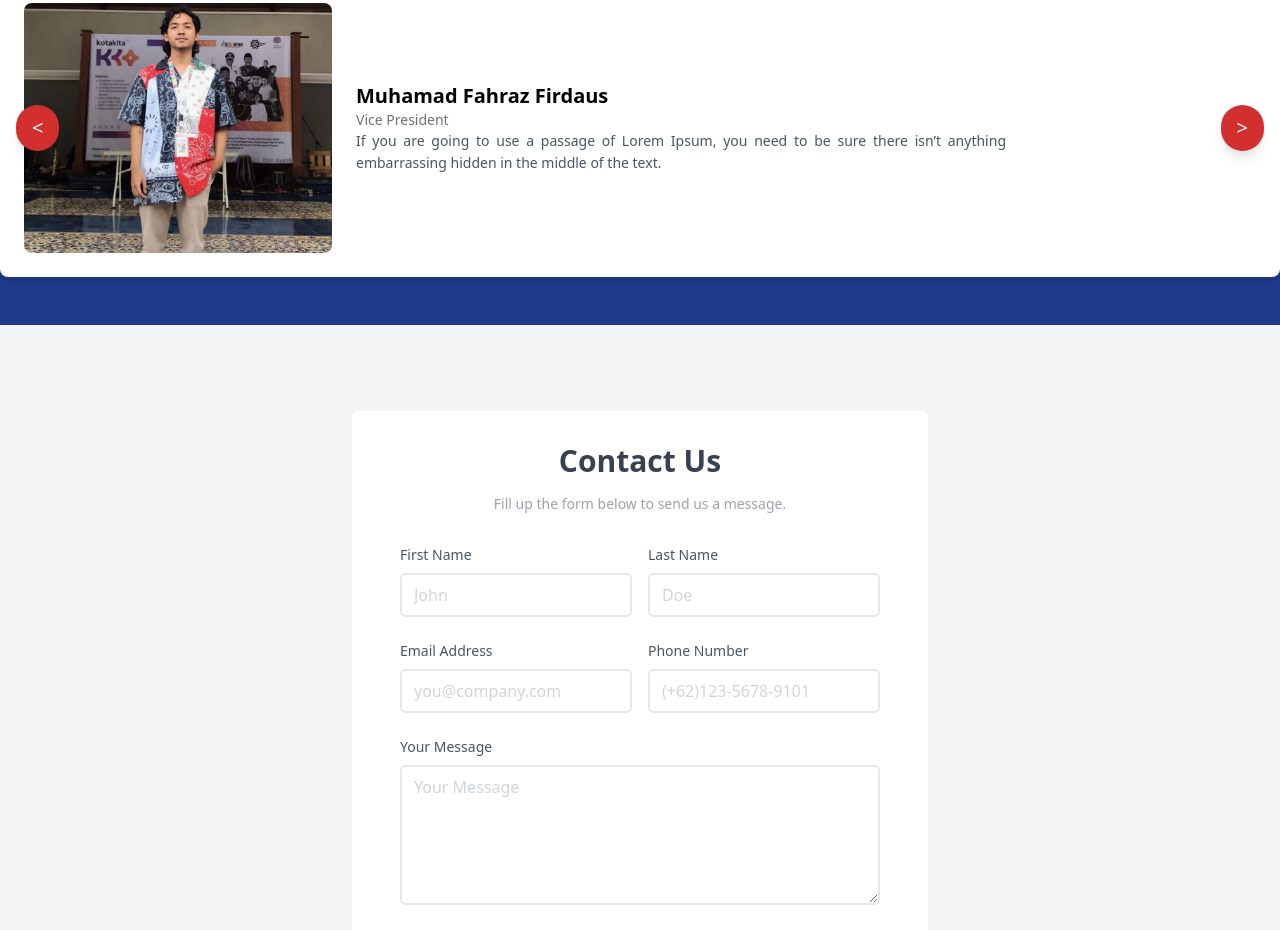
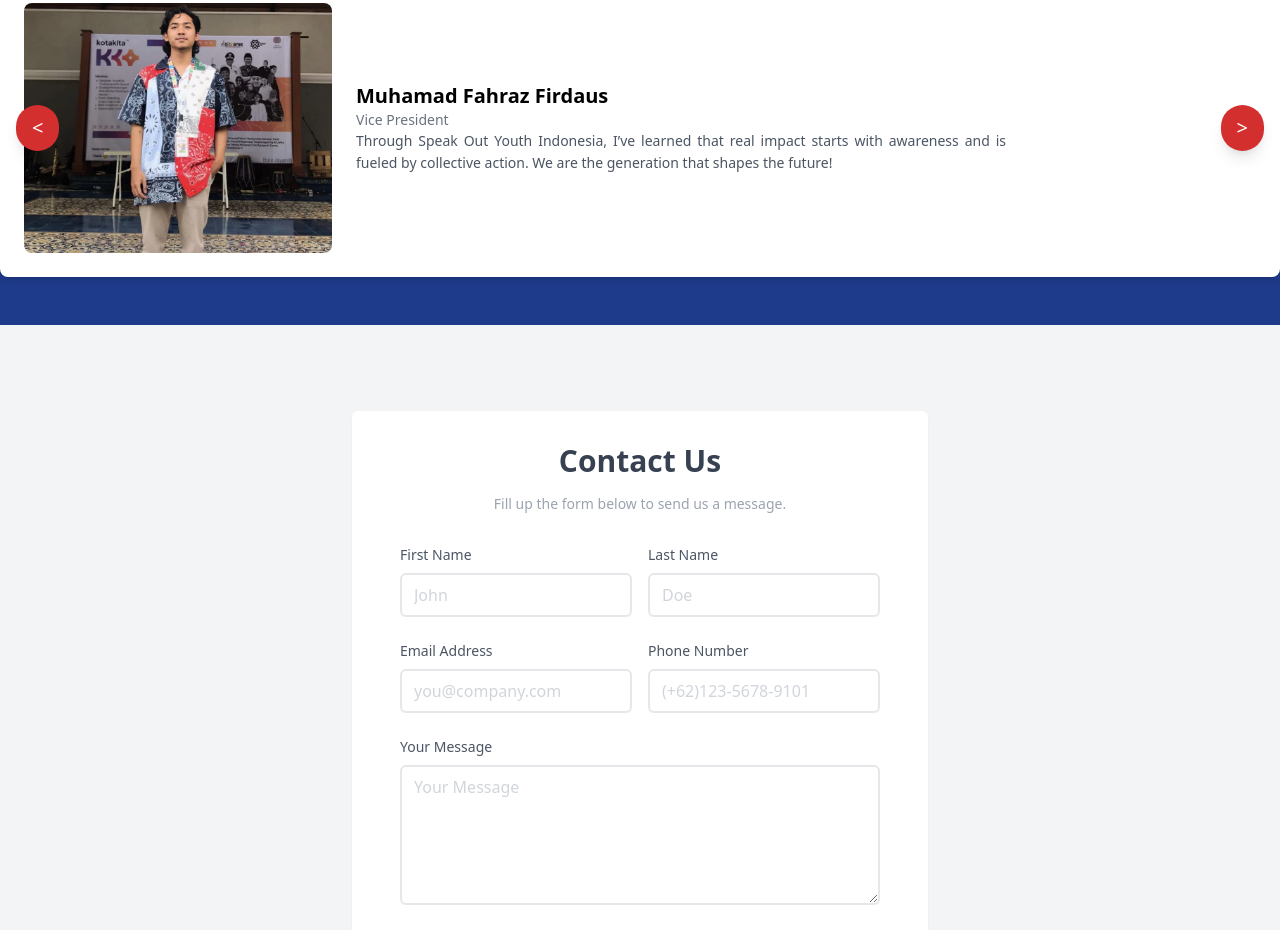
Before and after one commit to muhamadazz/webSoy2.0, a plain HTML site: page index.html in a window 1280 px wide. Shown: the part 4371-5301 px from the top of the page. Drawn offline with nearby package versions, Linux system fonts and the light colour scheme.

Commit message:
Update index.html

```diff
--- a/index.html
+++ b/index.html
@@ -533,9 +533,7 @@
                 Founder & President
               </p>
               <p class="text-gray-600">
-                If you are going to use a passage of Lorem Ipsum, you need to be
-                sure there isn’t anything embarrassing hidden in the middle of
-                the text.
+                This movement has taught me the power of youth-led advocacy. Every small step we take brings us closer to a better, more sustainable world.
               </p>
             </div>
           </div>
@@ -555,9 +553,7 @@
               <h3 class="text-xl font-semibold">Muhamad Fahraz Firdaus</h3>
               <p class="text-sm text-gray-500 font-medium">Vice President</p>
               <p class="text-gray-600">
-                If you are going to use a passage of Lorem Ipsum, you need to be
-                sure there isn’t anything embarrassing hidden in the middle of
-                the text.
+                Through Speak Out Youth Indonesia, I’ve learned that real impact starts with awareness and is fueled by collective action. We are the generation that shapes the future!
               </p>
             </div>
           </div>
@@ -602,9 +598,7 @@
               <h3 class="text-xl font-semibold">Noor Ana</h3>
               <p class="text-sm text-gray-500 font-medium">Public Relation</p>
               <p class="text-gray-600">
-                If you are going to use a passage of Lorem Ipsum, you need to be
-                sure there isn’t anything embarrassing hidden in the middle of
-                the text.
+                Joining this movement has opened my eyes to the challenges our world faces and, more importantly, the solutions we can create when we work together.
               </p>
             </div>
           </div>
@@ -624,9 +618,7 @@
               <h3 class="text-xl font-semibold">Rizky Febrian</h3>
               <p class="text-sm text-gray-500 font-medium">Campaign Planner</p>
               <p class="text-gray-600">
-                If you are going to use a passage of Lorem Ipsum, you need to be
-                sure there isn’t anything embarrassing hidden in the middle of
-                the text.
+                Being part of Speak Out Youth Indonesia has empowered me to turn my voice into action. Together, we are not just dreaming of change—we are making it happen!
               </p>
             </div>
           </div>
```
